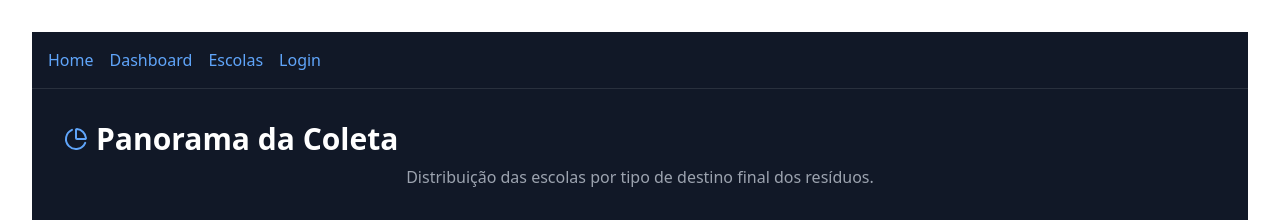
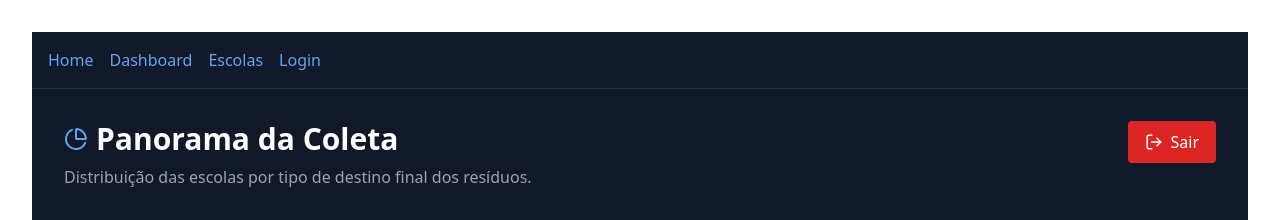
Before and after one commit to adrielbibiano/frontendEngSoftware, a React (Vite) app: page /dashboard in a window 1280 px wide. Shown: the top 220 px of the page. Built offline with nearby package versions, Linux system fonts and the light colour scheme; no server answers; sample sign-in values are in the browser's storage.

Commit message:
adição de botao de log out

```diff
--- a/src/pages/Dashboard.tsx
+++ b/src/pages/Dashboard.tsx
@@ -1,7 +1,8 @@
 import { useEffect, useState } from 'react';
 import ReactECharts from 'echarts-for-react';
 import api from '../services/api';
-import { PieChart, BarChart3 } from 'lucide-react';
+import { PieChart, BarChart3, LogOut } from 'lucide-react'; // LogOut importado aqui
+import { useNavigate } from 'react-router-dom';
 
 // Interface para tipagem dos dados
 interface DadosGrafico {
@@ -12,6 +13,13 @@ interface DadosGrafico {
 export default function Dashboard() {
   const [dados, setDados] = useState<DadosGrafico[]>([]);
   const [loading, setLoading] = useState(true);
+  const navigate = useNavigate();
+
+  // Função de Logout
+  function handleLogout() {
+    localStorage.removeItem('token');
+    navigate('/login');
+  }
 
   // Busca os dados assim que a tela carrega
   useEffect(() => {
@@ -77,14 +85,26 @@ export default function Dashboard() {
     <div className="p-8 bg-gray-900 min-h-screen text-white">
       <div className="max-w-6xl mx-auto">
 
-        {/* Cabeçalho */}
+        {/* Cabeçalho com Flexbox para separar Título e Botão */}
+        <div className="flex justify-between items-start mb-8">
+          <div>
             <h1 className="text-3xl font-bold mb-2 flex items-center gap-2">
               <PieChart className="text-blue-400" />
               Panorama da Coleta
             </h1>
-        <p className="text-gray-400 mb-8">
+            <p className="text-gray-400">
               Distribuição das escolas por tipo de destino final dos resíduos.
             </p>
+          </div>
+
+          {/* O BOTÃO FICOU AQUI AGORA */}
+          <button
+            onClick={handleLogout}
+            className="bg-red-600 hover:bg-red-700 text-white px-4 py-2 rounded flex items-center gap-2 transition-colors"
+          >
+            <LogOut size={18} /> Sair
+          </button>
+        </div>
 
         {/* Loading ou Conteúdo */}
         {loading ? (
--- a/src/pages/Login.tsx
+++ b/src/pages/Login.tsx
@@ -1,14 +1,22 @@
-import { useState } from 'react';
+import { useState, useEffect } from 'react';
 import { useNavigate, Link } from 'react-router-dom';
 import api from '../services/api';
 import { Lock, Mail, LogIn } from 'lucide-react';
 import { GoogleLogin } from '@react-oauth/google'; // <--- Importante
+
 
 export default function Login() {
   const [email, setEmail] = useState('');
   const [password, setPassword] = useState('');
   const [error, setError] = useState('');
   const navigate = useNavigate();
+
+  useEffect(() => {
+    const token = localStorage.getItem('token');
+    if (token) {
+      navigate('/dashboard');
+    }
+  }, [navigate]);
 
   // Função para salvar token e ir pro dashboard
   const handleSuccess = (token: string) => {
```
Lines whose indentation alone changed are shown as unchanged.
